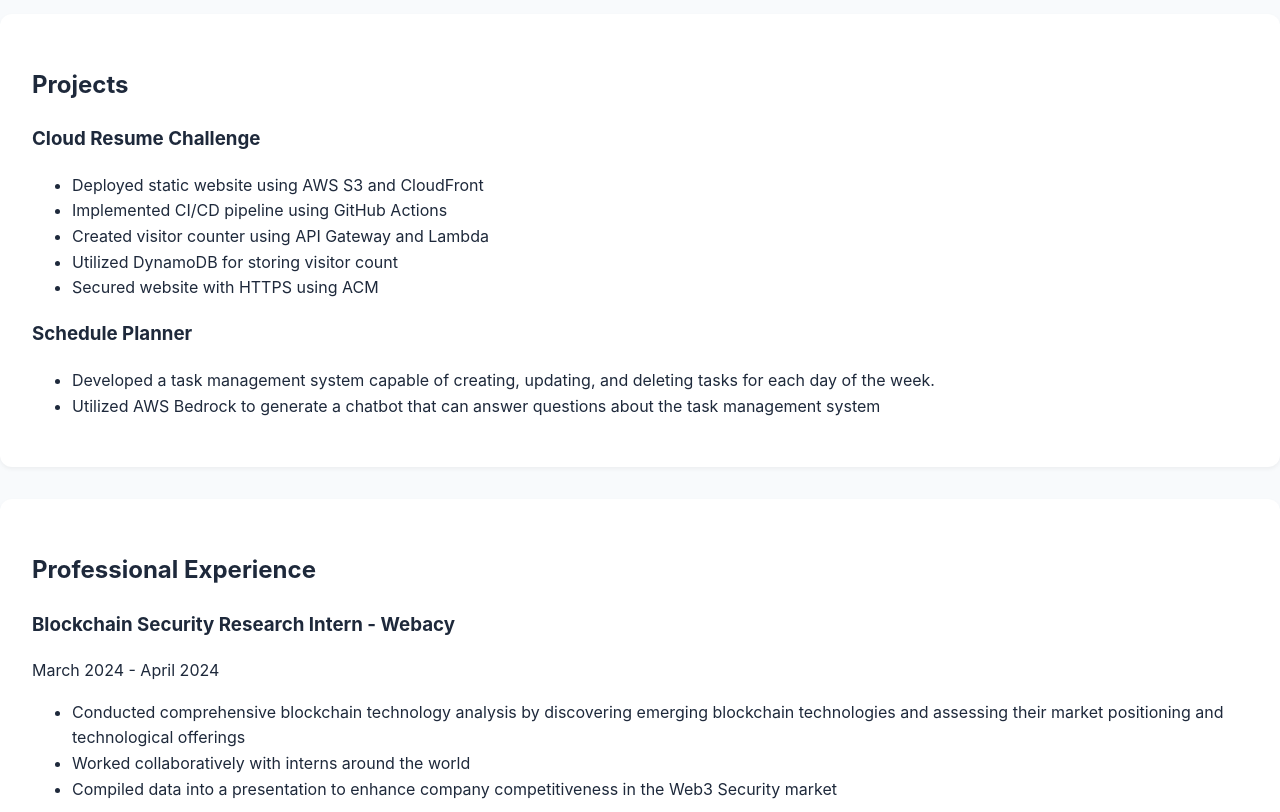
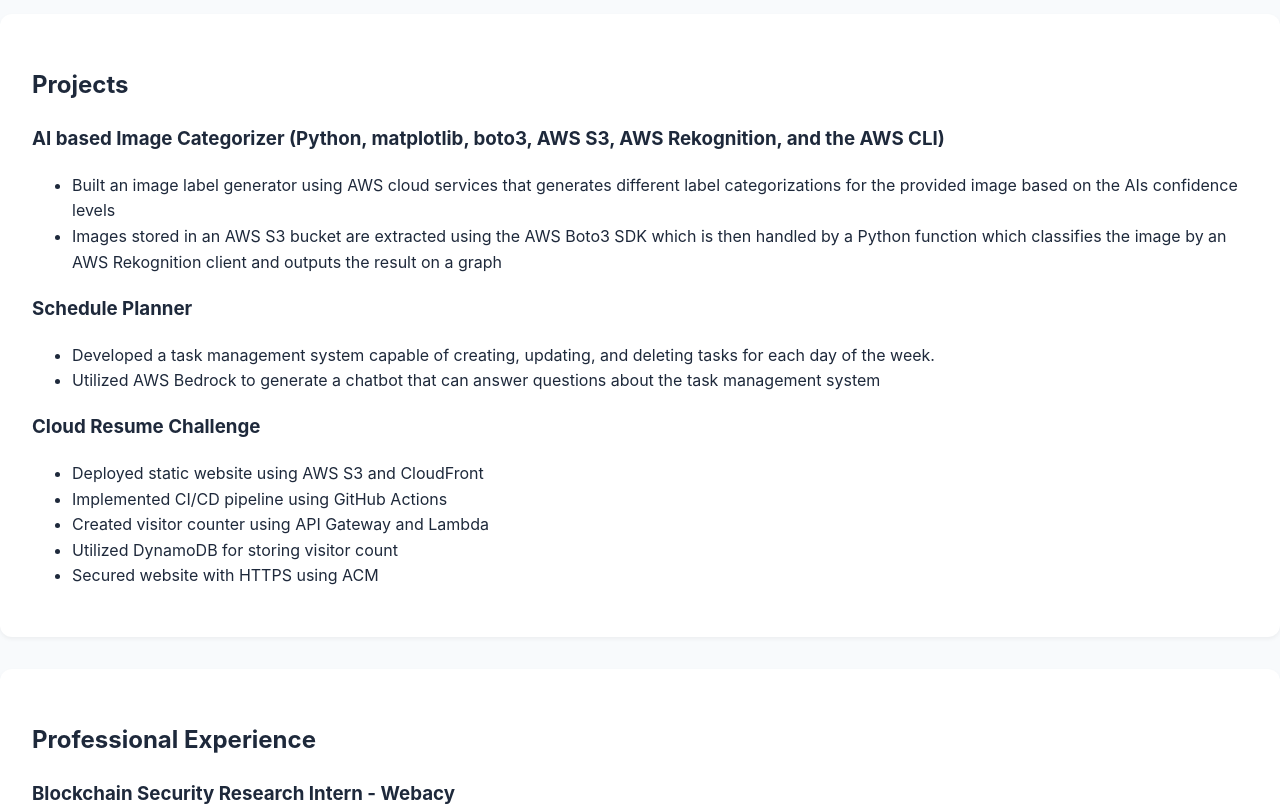
Before and after one commit to rohanupalekar/personalwebsite, a plain HTML site: page index.html in a window 1280 px wide. Shown: the part 1460-2272 px from the top of the page. Drawn offline with Linux system fonts and the light colour scheme; no server answers.

```diff
--- a/index.html
+++ b/index.html
@@ -76,15 +76,23 @@
 
       <section class="section">
         <h2>Projects</h2>
-        <h3>Cloud Resume Challenge</h3>
+
+        <h3>
+          AI based Image Categorizer (Python, matplotlib, boto3, AWS S3, AWS
+          Rekognition, and the AWS CLI)
+        </h3>
         <ul>
-          <li>Deployed static website using AWS S3 and CloudFront</li>
-          <li>Implemented CI/CD pipeline using GitHub Actions</li>
-          <li>Created visitor counter using API Gateway and Lambda</li>
-          <li>Utilized DynamoDB for storing visitor count</li>
-          <li>Secured website with HTTPS using ACM</li>
+          <li>
+            Built an image label generator using AWS cloud services that
+            generates different label categorizations for the provided image
+            based on the AIs confidence levels
+          </li>
+          <li>
+            Images stored in an AWS S3 bucket are extracted using the AWS Boto3
+            SDK which is then handled by a Python function which classifies the
+            image by an AWS Rekognition client and outputs the result on a graph
+          </li>
         </ul>
-
         <h3>Schedule Planner</h3>
         <ul>
           <li>
@@ -95,6 +103,15 @@
             Utilized AWS Bedrock to generate a chatbot that can answer questions
             about the task management system
           </li>
+        </ul>
+
+        <h3>Cloud Resume Challenge</h3>
+        <ul>
+          <li>Deployed static website using AWS S3 and CloudFront</li>
+          <li>Implemented CI/CD pipeline using GitHub Actions</li>
+          <li>Created visitor counter using API Gateway and Lambda</li>
+          <li>Utilized DynamoDB for storing visitor count</li>
+          <li>Secured website with HTTPS using ACM</li>
         </ul>
       </section>
 
@@ -137,6 +154,7 @@
 
       <section class="section">
         <h2>Education</h2>
+        <img src="images/ucsd.png" alt="UCSDlogo" class="badge" />
         <h3>Bachelor of Science in Mathematics-Computer Science</h3>
         <p>Minor in Cognitive Science</p>
         <p>University of California, San Diego (2022-2026)</p>
```
Also changed, not shown: images/ucsd.png (added).
